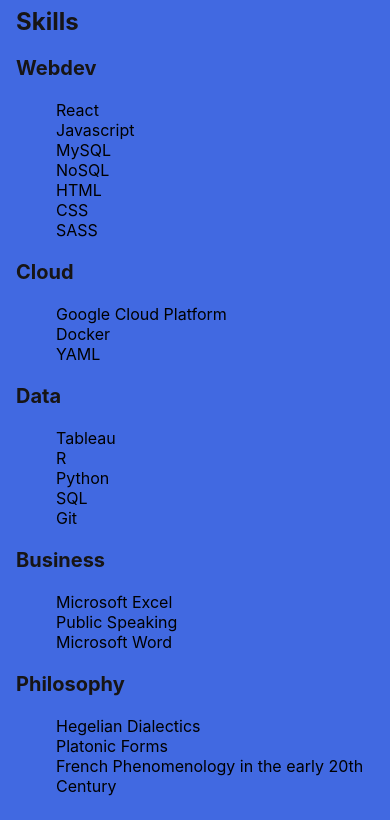
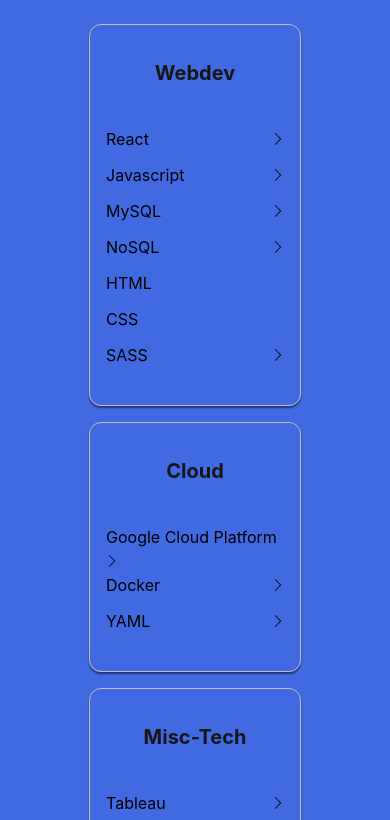
Before and after one commit to zringwood/portfolio-website, a React (Create React App) app: page / in a window 390 px wide. Shown: the part 824-1644 px from the top of the page. Built offline with nearby package versions, Linux system fonts and the light colour scheme; the HTML template or start-up script is replaced by a standard one.

Commit message:
Now it's actually responsive.

```diff
--- /dev/null
+++ b/src/components/Skill/Skill.jsx
@@ -0,0 +1,15 @@
+import "./Skill.scss"
+import { useState } from "react"
+
+function Skill({title, writeup}){
+    const [displayWriteup, setDisplayWriteup] = useState(false)
+    return (
+        <div className="skill">
+        <h4 className="skill__title">{title}</h4>
+        {writeup.length > 0 && <button className={`skill__chevron ${displayWriteup && "skill__chevron--clicked"}`}  alt="" onClick={() => setDisplayWriteup(!displayWriteup)}/>}
+        {displayWriteup && <div className="skill__dropdown">{writeup}</div>}
+        </div>
+    )
+}
+
+export default Skill
--- /dev/null
+++ b/src/components/Skill/Skill.scss
@@ -0,0 +1,41 @@
+.skill{
+    display: flex;
+    flex-direction: row;
+    align-items: center;
+    justify-content: space-between;
+    flex-wrap: wrap;
+}
+.skill__title{
+    font-weight: 400;
+}
+.skill__dropdown{
+    animation-name: slidein;
+    animation-duration: 1s;
+    overflow: hidden;
+}
+@keyframes slidein {
+    from {
+       max-height: 0;
+    } to {
+        // This just needs to be an arbitrarily high value
+      max-height: 700px;
+    }
+}
+.skill__chevron{
+    transform: rotate(270deg);
+    width:12px;
+    height: 12px;
+    background-color: rgba(0,0,0,0);
+    border:none;
+    outline:none;
+    background-image: url("../../assets/down-chevron.svg");
+    background-position: center;
+    background-size: cover;
+}
+.skill__chevron--clicked{
+    transition: 0.5s;
+    transform: rotate(360deg);
+}
+.skill__title{
+    margin: 0.5rem 0;
+}
--- /dev/null
+++ b/src/components/SkillCard/SkillCard.jsx
@@ -0,0 +1,17 @@
+import "./SkillCard.scss"
+import Skill from "../Skill/Skill"
+function SkillCard({title, skillArray}){
+    return (
+        <article class="skillcard">
+            <h3>{title}</h3>
+            <ul class="skillcard__list">
+                {skillArray.map((e) => {
+                    return (<li className="skillcard__skill">
+                        <Skill title={e.title} writeup={e.writeup}/>
+                    </li>)
+                })}
+            </ul>
+        </article>
+    )
+}
+export default SkillCard
--- /dev/null
+++ b/src/components/SkillCard/SkillCard.scss
@@ -0,0 +1,22 @@
+@use '../../styles/partials' as *;
+@use '../../styles/colors' as *;
+
+.skillcard{
+    display:flex;
+    flex-direction: column;
+    align-items: center;
+    border:1px solid $divider;
+    border-radius: 12px;
+    padding: $mobile-indent;
+    box-shadow: 0 2px 2px rgba(0, 0, 0, 0.5);
+    width: 13.25rem;
+    @include tablet{
+        width: 15rem;
+    }
+    &__list{
+        width:100%;
+        padding:0;
+    }
+
+
+}
--- a/src/pages/Biography/Biography.jsx
+++ b/src/pages/Biography/Biography.jsx
@@ -2,6 +2,7 @@
 import Headshot from "../../assets/headshot.png"
 import TacticsDB_icon from "../../assets/tacticsDB-icon.svg"
 import { useNavigate } from "react-router"
+import SkillCard from "../../components/SkillCard/SkillCard"
 function Biography() {
     const navigate = useNavigate()
     return (<>
@@ -29,52 +30,48 @@
             </section>
             <section className="skills">
                 <h2>Skills</h2>
-                <div className="skills">
-                <article className="skillcard">
-                <h3 className="skillcard__title">Webdev</h3>
-                <ul className="skillcard__list">
-                    <li className="skillcard__skill">React</li>
-                    <li className="skillcard__skill">Javascript</li>
-                    <li className="skillcard__skill">MySQL</li>
-                    <li className="skillcard__skill">NoSQL</li>
-                    <li className="skillcard__skill">HTML</li>
-                    <li className="skillcard__skill">CSS</li>
-                    <li className="skillcard__skill">SASS</li>
-                </ul>
-                </article>
-                <article className="skillcard">
-                <h3>Cloud</h3>
-                <ul>
-                    <li>Google Cloud Platform</li> <li>Docker</li> <li>YAML</li>
-                </ul>
-                </article>
-                <article className="skillcard">
+                <br></br>
+                <div className="skills__list">
+                <SkillCard title="Webdev" skillArray={
+                    [
+                        {title:"React", writeup:"React is my best framework and the one I learned at Brainstation. All of my portfolio projects were created using React, including this website."},
+                        {title:"Javascript", writeup:`I'm proud of my capacity to code with Javascript. I try to emphasize readability as much as possible. Have a look at the way I've written TacticsDB and you can see my commitment to readability.`},
+                        {title:"MySQL", writeup:"MySQL is the database manager I'm most familiar with. I don't have a portfolio project to demonstrate my knowledge of MySQL yet, but I have one coming soon."},
+                        {title:"NoSQL", writeup:"I've used NoSQL through Firebase to set up the database for tactics-db. It has more that 3 million entries and I populated it all myself. You can see the API used to access the database on my GitHub."},
+                        {title:"HTML", writeup:""},
+                        {title:"CSS", writeup:""},
+                        {title:"SASS", writeup:"SASS is my preferred framework for styling webpages. I have some limited experience with other frameworks, but I find SASS to be the most flexible."},
+                    ]
+                }/>
+                <SkillCard title="Cloud" skillArray={
+                    [
+                        {title:"Google Cloud Platform", writeup:"The website you're on right now is hosted on Google Cloud Platform via one of their buckets. The projects are all hosted through Cloud Run. I chose Google Cloud Platform because I bought this domain through Google, so it's slightly faster to authenticate."},
+                        {title:"Docker", writeup:`I primarily use Docker to containerize applications on Cloud Run. This allows for fasting loading times and deployment, especially when it comes to cold starts. `},
+                        {title:"YAML", writeup:"I use YAML with GCP to containerize applications through code hosted on Github."},
+                    ]
+                }/>
+                 <SkillCard title="Misc-Tech" skillArray={
+                    [
+                        {title:"Tableau", writeup:"I got quite comfortable with Tableau while writing a now-dropped project for a specialized chess engine. I used it primarily to sanitize data."},
+                        {title:"Python", writeup:`Python is probably my second best programming language. I still use it sometimes for prototyping or cleaning data because it's faster than Javascript and the libraries are a bit better suited to quick and dirty code. My Wordle app is written in Python, and I have another Python project in the works.`},
+                        {title:"Git", writeup:"I am familiar with using Git through GitHub for version control. I also use it with a GCP pipeline to deploy new revisions directly to the cloud through Google Cloud Build."},
+                    ]
+                }/>
 
-                <h3>Data</h3>
-                <ul>
-                    <li>Tableau</li>
-                    <li>R</li>
-                    <li>Python</li>
-                    <li>SQL</li>
-                    <li>Git</li>
-
-                </ul>
-                </article>
+                <SkillCard title="Buisness" skillArray={
+                    [
+                        {title:"Public Speaking",
+                        writeup:"While in high school I was the head of the debate team for two years and taught public speaking regularly. I am very confident in front of a crowd and can write and perform a speech in a single day with no fear. This is likely my strongest non-tech skill."
+                        },{
+                            title:"Microsoft Word",
+                            writeup:""
+                        },{
+                            title:"Microsoft Excel",
+                            writeup:""
+                        }
+                    ]
+                } />
                 </div>
-                <h3>Business</h3>
-                <ul>
-                    <li>Microsoft Excel</li>
-                    <li>Public Speaking</li>
-                    <li>Microsoft Word</li>
-                </ul>
-
-                <h3>Philosophy</h3>
-                <ul>
-                    <li>Hegelian Dialectics</li>
-                    <li>Platonic Forms</li>
-                    <li>French Phenomenology in the early 20th Century</li>
-                </ul>
-
             </section>
             <section className="education">
                 <h2>Education</h2>
@@ -82,7 +79,6 @@
                 <h4>Diploma in Software Development</h4>
                 <h3>Toronto Metropolitan</h3>
                 <h4>Bachelors Degree in Philosophy</h4>
-                <h3>RSGC</h3>
             </section>
         </>)
 }
--- a/src/pages/Biography/Biography.scss
+++ b/src/pages/Biography/Biography.scss
@@ -9,7 +9,7 @@
         padding: $tablet-indent;
     }
     @include desktop {
-        padding:0;
+        padding: $tablet-indent;
     }
 }
 .profile{
@@ -31,10 +31,12 @@
         @include tablet{
             flex-direction: row;
             column-gap: $tablet-indent;
+            margin-bottom: 1rem;
         }
     }
     &__text{
         color: white;
+        margin:0;
     }
     &__links{
         display: flex;
@@ -53,6 +55,17 @@
 }
 .skills{
     background-color: $background;
+
+
+}
+.skills__list{
+    display:flex;
+    flex-direction: row;
+    flex-wrap: wrap;
+    row-gap: 1rem;
+    column-gap: 1rem;
+    justify-content: center;
+    // align-items: center;
     @include desktop{
         display: flex;
 
```
Also changed, not shown: src/assets/down-chevron.svg (added).
